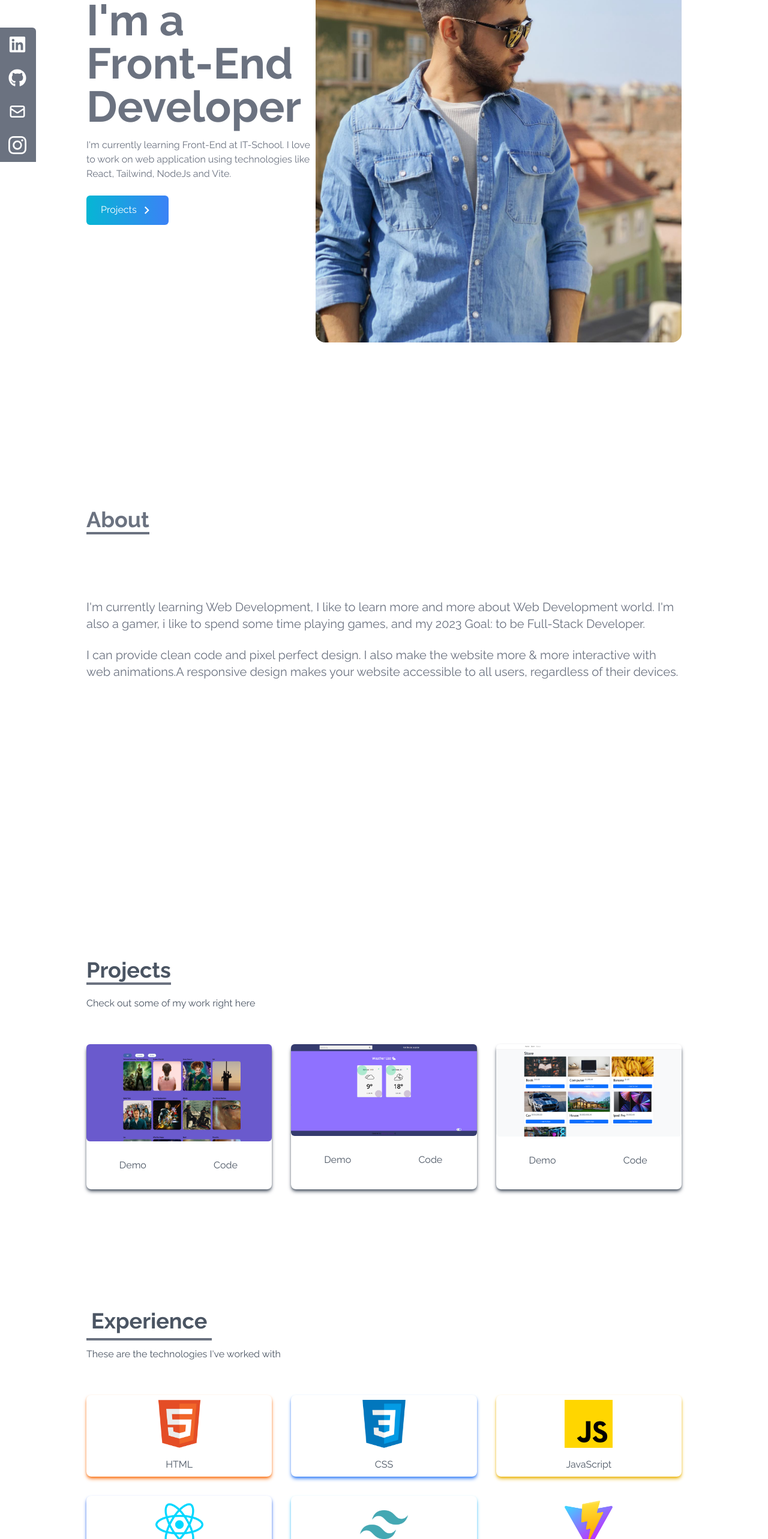
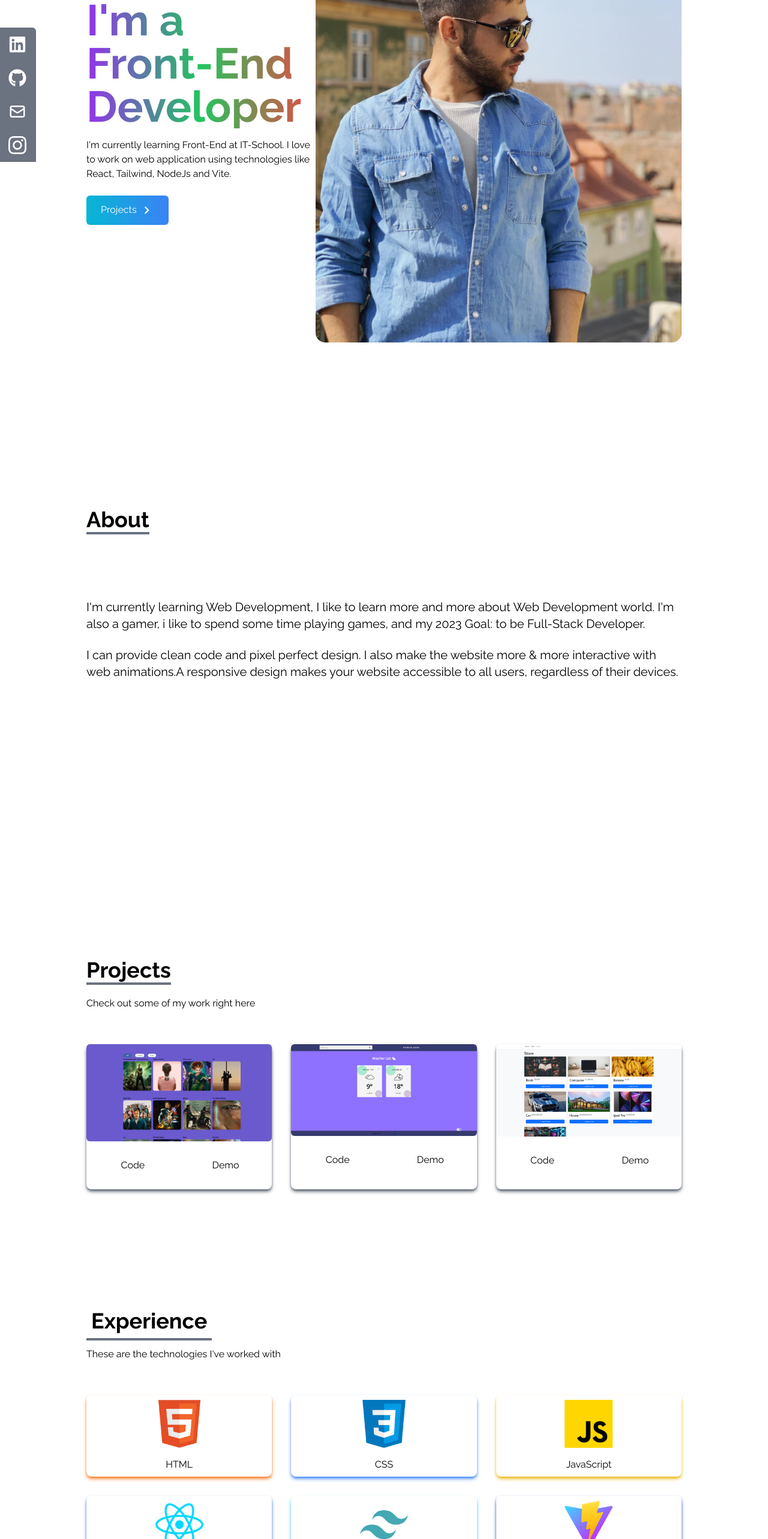
Before and after one commit to mremperorx/my-portfolio, a React (Vite) app: page / in a window 1280 px wide. Shown: the part 234-2800 px from the top of the page at 60% size. Built offline with nearby package versions, Linux system fonts and the light colour scheme.

Commit message:
Last Changes

```diff
--- a/src/App.jsx
+++ b/src/App.jsx
@@ -32,11 +32,13 @@ function App() {
 
   return (
     <>
-    <button type="button" onClick={handleThemeSwitch} className="fixed z-10 right-4 top-5 bg-gray-800 text-lg p-1 rounded-md">
+    <button type="button" onClick={handleThemeSwitch} className="fixed z-10 right-4 top-5 dark:bg-gray-900 text-lg p-1 rounded-md">
       {theme === 'dark' ? '🌙' : '🌞'}
     </button>
 
-    <div className="font-inter bg-white dark:bg-gradient-to-b from-black to-gray-800">
+    <div className="font-inter gap-y-8 flex-col justify-center items-center
+      transition-colors duration-2000
+      dark:bg-gray-900 dark:text-white">
       <NavBar />
       <br />
       <Home />
--- a/src/components/About.jsx
+++ b/src/components/About.jsx
@@ -4,7 +4,7 @@ const About = () => {
   return (
     <div
       name="about"
-      className="w-full h-screen text-gray-500"
+      className="w-full h-screen"
     >
       <div className="max-w-screen-lg p-4 mx-auto flex flex-col justify-center w-full h-full">
         <div className="pb-8">
--- a/src/components/Contact.jsx
+++ b/src/components/Contact.jsx
@@ -4,7 +4,7 @@ const Contact = () => {
   return (
     <div
       name="contact"
-      className="w-full h-screen p-4 text-gray-500"
+      className="w-full h-screen p-4"
     >
       <div className="flex flex-col p-4 justify-center max-w-screen-lg mx-auto h-full">
         <div className="pb-8">
--- a/src/components/Experience.jsx
+++ b/src/components/Experience.jsx
@@ -9,6 +9,7 @@ import github from "../assets/github.png";
 import tailwind from "../assets/tailwind.png";
 import Bootstrap from "../assets/Bootstrap.png"
 import TypeScript from "../assets/typescript.png"
+
 const Experience = () => {
   const techs = [
     {
@@ -45,7 +46,7 @@ const Experience = () => {
       id: 6,
       src: Vite,
       title: "Vite",
-      style: "shadow-white",
+      style: "shadow-blue-800",
     },
     {
       id: 7,
@@ -57,19 +58,19 @@ const Experience = () => {
       id: 8,
       src: github,
       title: "GitHub",
-      style: "shadow-gray-400",
+      style: "shadow-black",
     },
     {
       id: 9,
       src: Bootstrap,
       title: "Bootstrap",
-      style: "shadow-gray-400",
+      style: "shadow-purple-400",
     },
     {
       id: 10,
       src: TypeScript,
       title: "TypeScript",
-      style: "shadow-gray-400",
+      style: "shadow-blue-400",
     },
   ];
 
@@ -78,7 +79,7 @@ const Experience = () => {
       name="experience"
       className=" w-full h-screen"
     >
-      <div className="max-w-screen-lg mx-auto p-4 flex flex-col justify-center w-full h-full text-gray-600">
+      <div className="max-w-screen-lg mx-auto p-4 flex flex-col justify-center w-full h-full">
         <div>
           <p className="text-4xl font-bold border-b-4 border-gray-500 p-2 inline">
             Experience
--- a/src/components/Home.jsx
+++ b/src/components/Home.jsx
@@ -11,10 +11,12 @@ const Home = () => {
     >
       <div className="max-w-screen-lg mx-auto flex flex-col items-center justify-center h-full px-4 md:flex-row">
         <div className="flex flex-col justify-center h-full">
-          <h2 className="text-4xl sm:text-7xl font-bold text-gray-500">
+          <h2 className="text-4xl sm:text-7xl text-5xl tracking-tightest font-bold
+              bg-clip-text text-transparent block bg-gradient-to-r from-purple-600 via-green-500 to-red-500
+              dark:bg-gradient-to-r dark:from-purple-600 dark:via-green-400 dark:to-red-600">
             I'm a Front-End Developer
           </h2>
-          <p className="text-gray-500 py-4 max-w-md">
+          <p className="py-4 max-w-md">
              I'm currently learning Front-End at IT-School.
              I love to work on web application using technologies like
             React, Tailwind, NodeJs and Vite.
--- a/src/components/NavBar.jsx
+++ b/src/components/NavBar.jsx
@@ -30,7 +30,7 @@ const NavBar = () => {
   ];
 
   return (
-    <div className="flex justify-around items-center w-full h-20 px-4 text-gray-600 fixed">
+    <div className="flex justify-around items-center w-full h-20 px-4 fixed">
       <div>
         <h1 className="text-5xl ml-2">Majed El-Naser</h1>
       </div>
@@ -39,7 +39,7 @@ const NavBar = () => {
         {links.map(({ id, link }) => (
           <li
             key={id}
-            className="px-4 cursor-pointer capitalize font-medium text-gray-500 hover:scale-105 duration-200"
+            className="px-4 cursor-pointer capitalize font-medium hover:scale-105 duration-200"
           >
             <Link to={link} smooth duration={500}>
               {link}
@@ -50,13 +50,13 @@ const NavBar = () => {
 
       <div
         onClick={() => setNav(!nav)}
-        className="cursor-pointer pr-4 z-10 text-gray-500 md:hidden"
+        className="cursor-pointer pr-4 z-10  md:hidden"
       >
         {nav ? <FaTimes size={30} /> : <FaBars size={30} />}
       </div>
 
       {nav && (
-        <ul className="flex flex-col justify-center items-center absolute top-0 left-0 w-full h-screen bg-gradient-to-b from-black to-gray-800 text-gray-500">
+        <ul className="flex flex-col justify-center items-center absolute top-0 left-0 w-full h-screen bg-gradient-to-b from-black to-gray-800">
           {links.map(({ id, link }) => (
             <li
               key={id}
--- a/src/components/Projects.jsx
+++ b/src/components/Projects.jsx
@@ -9,21 +9,27 @@ const Projects = () => {
     {
       id: 1,
       src: MovieProject,
+      source: "https://github.com/mremperorx/PopcornMovie",
+      liveCode: "https://silly-licorice-b13426.netlify.app",
     },
     {
       id: 2,
       src: WeratherProject,
+      source: "https://github.com/mremperorx/WeatherAPI",
+      liveCode: "https://gilded-malasada-bf6ab3.netlify.app",
     },
     {
       id: 3,
       src: StorePageWithCart,
+      source: "https://github.com/mremperorx/shopping-cart",
+      liveCode: "https://sparkly-sfogliatella-f11cab.netlify.app",
     },
   ];
 
   return (
     <div
       name="projects"
-      className=" w-full text-gray-600 md:h-screen"
+      className=" w-full md:h-screen"
     >
       <div className="max-w-screen-lg p-4 mx-auto flex flex-col justify-center w-full h-full">
         <div className="pb-8">
@@ -34,7 +40,7 @@ const Projects = () => {
         </div>
 
         <div className="grid sm:grid-cols-2 md:grid-cols-3 gap-8 px-12 sm:px-0">
-          {project.map(({ id, src}) => (
+          {project.map(({ id, src, source, liveCode}) => (
             <div key={id} className="shadow-md shadow-gray-600 rounded-lg">
               <img
                 src={src}
@@ -43,10 +49,10 @@ const Projects = () => {
               />
               <div className="flex items-center justify-center">
                 <button className="w-1/2 px-6 py-3 m-4 duration-200 hover:scale-105">
-                    Demo
+                 <a href={source}>Code</a>
                 </button>
                 <button className="w-1/2 px-6 py-3 m-4 duration-200 hover:scale-105">
-                  Code
+                  <a href={liveCode}>Demo</a>
                 </button>
               </div>
             </div>
--- a/tailwind.config.cjs
+++ b/tailwind.config.cjs
@@ -3,6 +3,10 @@ module.exports = {
   content: ["./src/**/*.{js,jsx,ts,tsx}"],
   theme: {
     extend: {},
+    transitionDuration: {
+      '0': '0ms',
+      '2000': '2000ms',
+    },
     fontFamily: {
       signature: ["Great Vibes"],
     },
```
